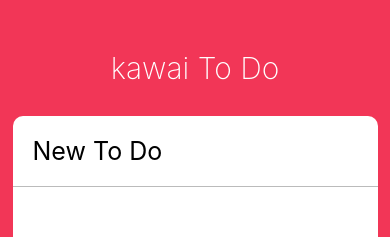
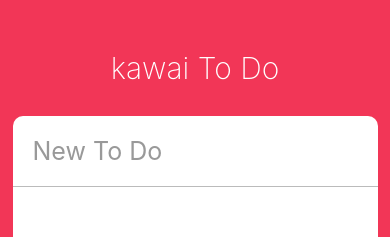
Before and after one commit to graffiti4u/kawai-todo, a React Native app: screen / in a window 390 px wide. Shown: the top 237 px of the page. Built offline with nearby package versions, Linux system fonts and the light colour scheme.

Commit message:
state 값 설정

```diff
--- a/App.js
+++ b/App.js
@@ -12,17 +12,36 @@
 const { height, width } = Dimensions.get('window');
 
 export default class App extends React.Component {
+  state = {
+    newToDo: '',
+  };
+
   render() {
+    const { newToDo } = this.state;
+
     return (
       <View style={styles.container}>
         <StatusBar barStyle="light-content" />
         <Text style={styles.title}>kawai To Do</Text>
         <View style={styles.card}>
-          <TextInput style={styles.input} placeholder={'New To Do'} />
+          <TextInput
+            style={styles.input}
+            placeholder={'New To Do'}
+            value={newToDo}
+            onChangeText={this._controlNewToDo}
+            placeholderTextColor={'#999'}
+            returnKeyType={'done'}
+          />
         </View>
       </View>
     );
   }
+
+  _controlNewToDo = text => {
+    this.setState({
+      newToDo: text,
+    });
+  };
 }
 
 const styles = StyleSheet.create({
```
